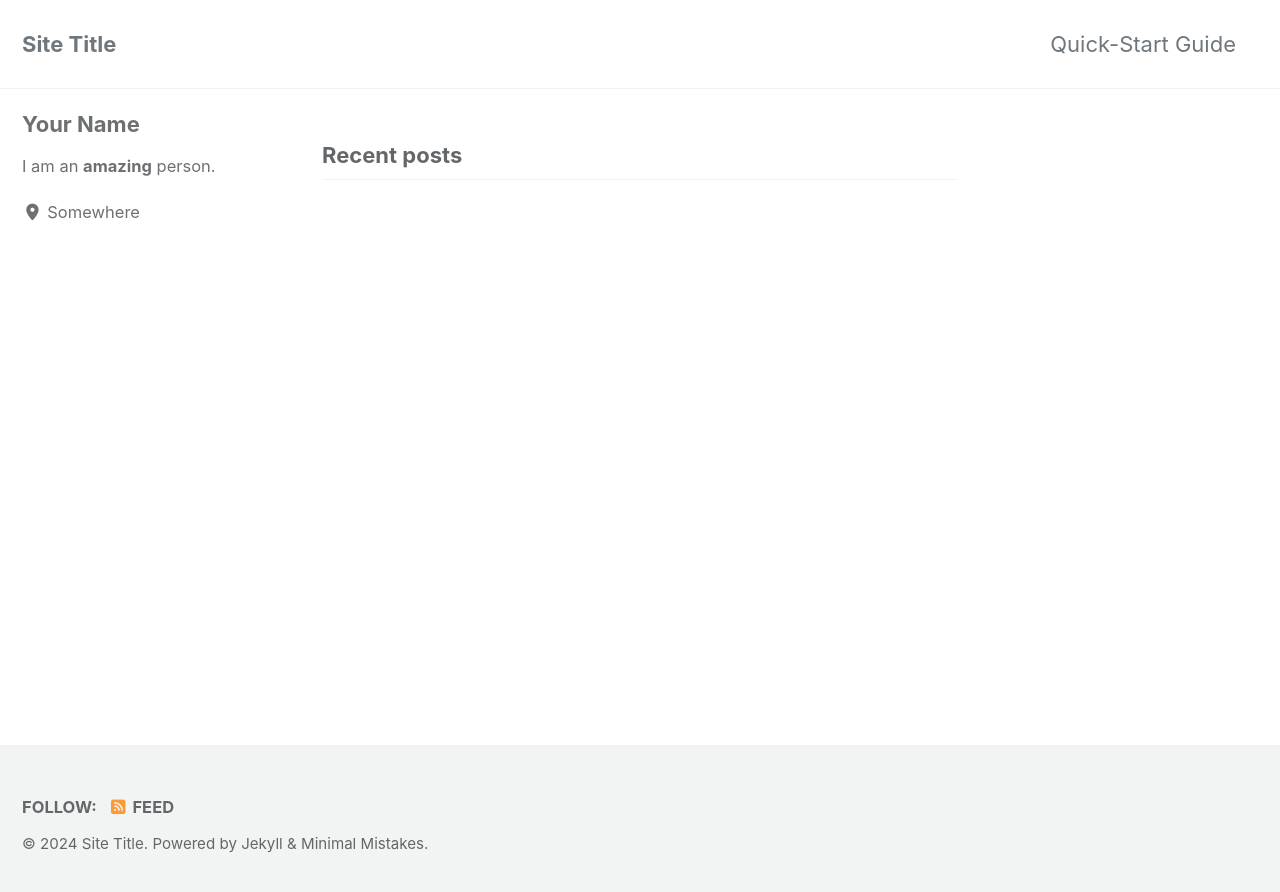
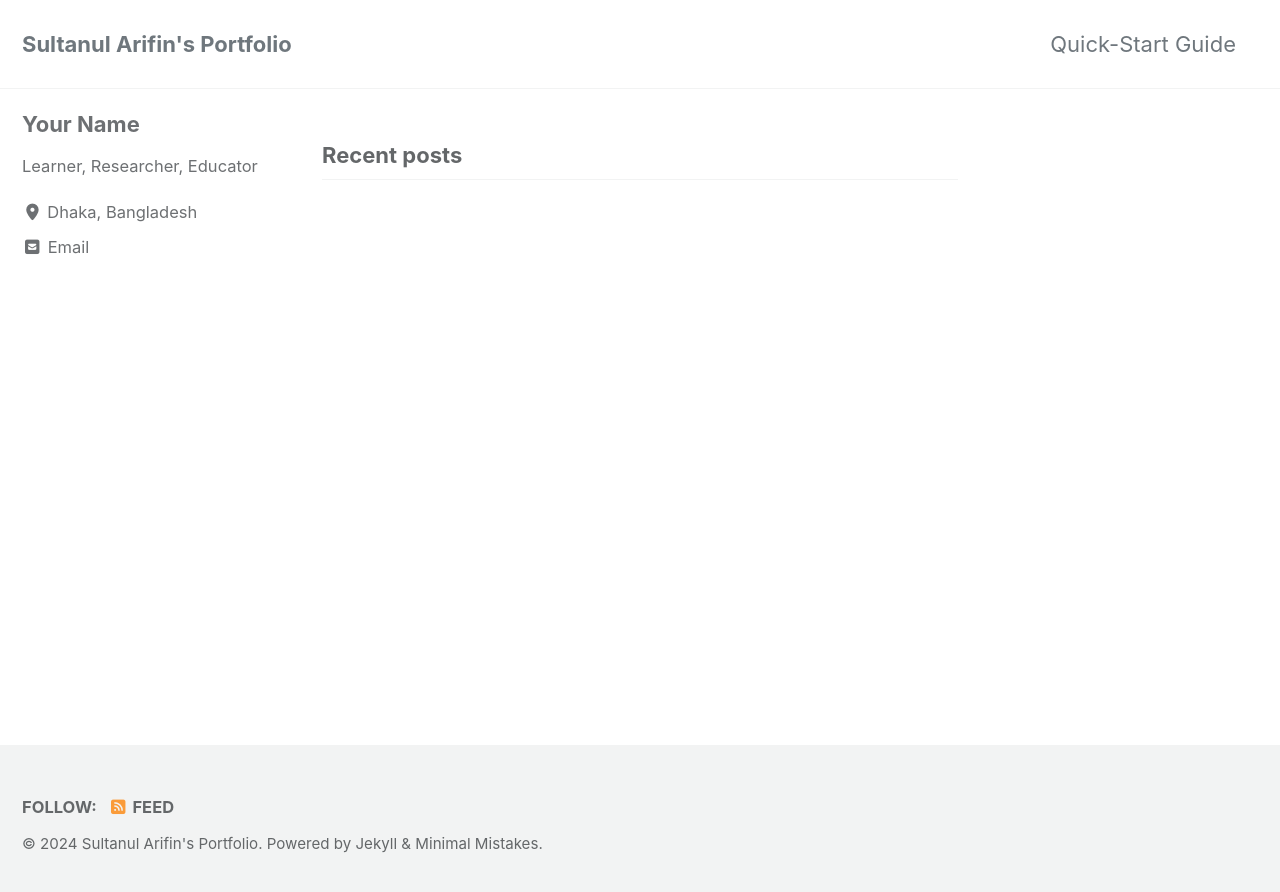
Before and after one commit to arifinnasif/arifinnasif.github.io, a Jekyll site: the page built from index.html, in a window 1280 px wide. Shown: the top 892 px of the page. Built offline with Jekyll 4.4.1, drawn with Linux system fonts in a browser that asks for light colours; cached includes are drawn as plain includes; the list of posts is cut into pages by our own code.

Commit message:
minor updates

```diff
--- a/_config.yml
+++ b/_config.yml
@@ -17,18 +17,18 @@ minimal_mistakes_skin    : "default" # "air", "aqua", "contrast", "dark", "dirt"
 # Site Settings
 locale                   : "en-US"
 rtl                      : # true, false (default) # turns direction of the page into right to left for RTL languages
-title                    : "Site Title"
+title                    : "Sultanul Arifin's Portfolio"
 title_separator          : "-"
 subtitle                 : # site tagline that appears below site title in masthead
-name                     : "Your Name"
-description              : "An amazing website."
+name                     : "Sultanul Arifin's Name"
+description              : "Sultanul Arifin's Description"
 url                      : # the base hostname & protocol for your site e.g. "https://mmistakes.github.io"
 baseurl                  : # the subpath of your site, e.g. "/blog"
 repository               : # GitHub username/repo-name e.g. "mmistakes/minimal-mistakes"
 teaser                   : # path of fallback teaser image, e.g. "/assets/images/500x300.png"
 logo                     : # path of logo image to display in the masthead, e.g. "/assets/images/88x88.png"
 masthead_title           : # overrides the website title displayed in the masthead, use " " for no title
-breadcrumbs              : # true, false (default)
+breadcrumbs              : true # true, false (default)
 words_per_minute         : 200
 enable_copy_code_button  : # true, false (default)
 copyright                : # "copyright" name, defaults to site.title
@@ -90,9 +90,9 @@ baidu_site_verification  :
 
 # Social Sharing
 twitter:
-  username               :
+  username               : "arifin_nasif"
 facebook:
-  username               :
+  username               : "sultanul.arifin.nasif"
   app_id                 :
   publisher              :
 og_image                 : # Open Graph/Twitter default site image
@@ -105,19 +105,19 @@ social:
 
 # Analytics
 analytics:
-  provider               : # false (default), "google", "google-universal", "google-gtag", "custom"
+  provider               : "google" # false (default), "google", "google-universal", "google-gtag", "custom"
   google:
     tracking_id          :
-    anonymize_ip         : # true, false (default)
+    anonymize_ip         : true # true, false (default)
 
 
 # Site Author
 author:
   name             : "Your Name"
   avatar           : # path of avatar image, e.g. "/assets/images/bio-photo.jpg"
-  bio              : "I am an **amazing** person."
-  location         : "Somewhere"
-  email            :
+  bio              : "Learner, Researcher, Educator"
+  location         : "Dhaka, Bangladesh"
+  email            : "arifinnasif336@gmail.com"
   links:
     - label: "Email"
       icon: "fas fa-fw fa-envelope-square"
```
